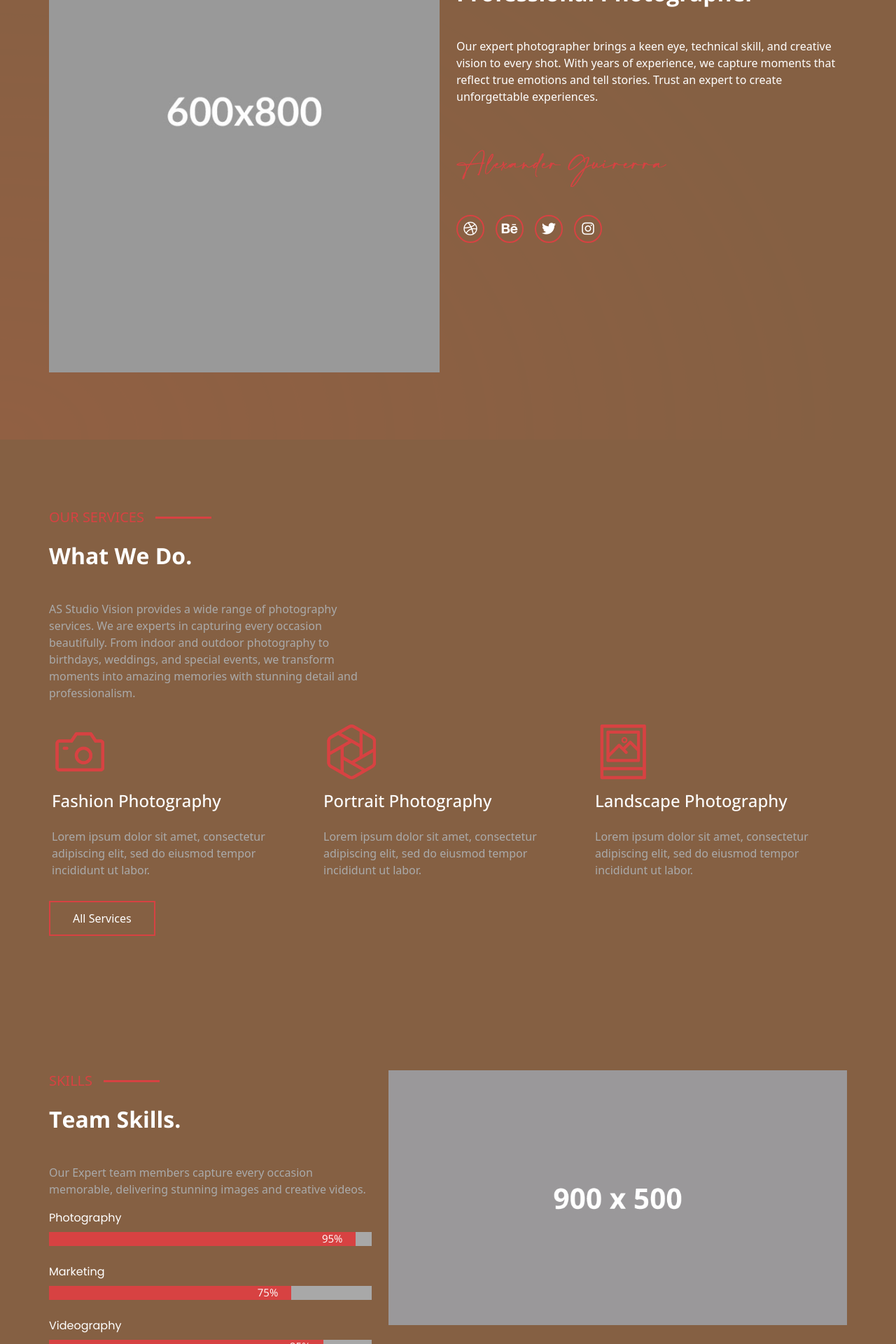
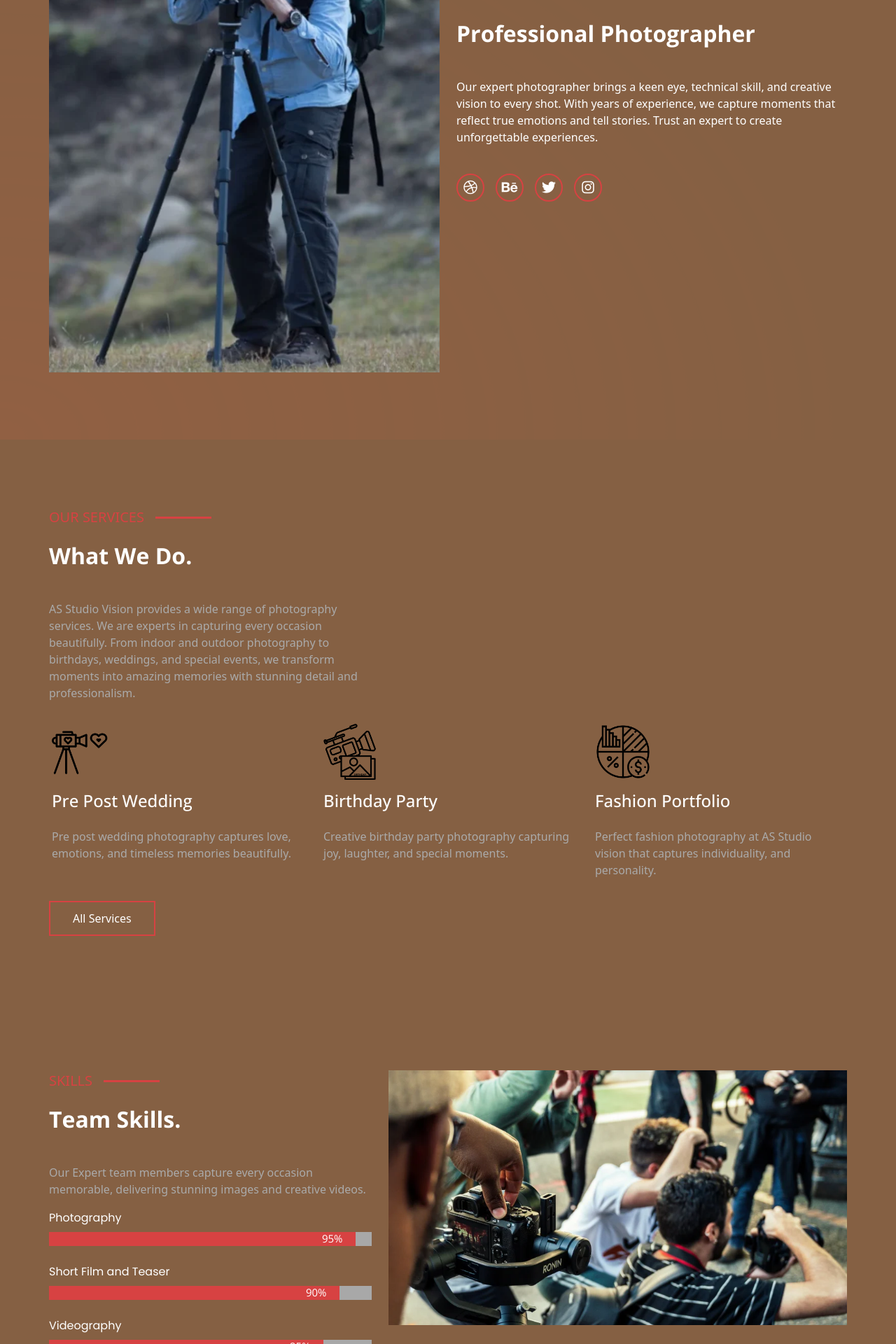
Before and after one commit to PrathyushaJetti/studio-vision, a PHP site: page /studio-vision/about_company.php in a window 1280 px wide. Shown: the part 720-2640 px from the top of the page at 70% size. Run offline with PHP 8.4, Linux system fonts and the light colour scheme.

Commit message:
images-upload

```diff
--- a/about_company.php
+++ b/about_company.php
@@ -10,7 +10,7 @@ include('includes/header.php')
 
  ?>
     <main>
-        <section class="section position-relative" style="background-image: url(image/dummy-img-1920x900.jpg);">
+        <section class="section position-relative" style="background-image: url(img/about-banner.webp);" alt="about-banner">
             <div class="r-container">
                 <div class="overlay-2"></div>
                 <div class="position-relative" style="z-index: 2;">
@@ -36,17 +36,17 @@ include('includes/header.php')
                 <div class="position-relative" style="z-index: 2;">
                     <div class="row row-cols-1 row-cols-lg-2">
                         <div class="col">
-                            <img src="image/dummy-img-600x800.jpg" alt="" class="img-fluid">
+                            <img src="img/about-image.webp" alt="about-picture" class="img-fluid">
                         </div>
                         <div class="col">
                             <div class="d-flex flex-column justify-content-center gap-3 h-100">
 
                                 <h4 class="text-title text-white fw-bold font-1 lh-1">Professional Photographer</h4>
                                 <p class="text-white f-18 text-font my-4">Our expert photographer brings a keen eye, technical skill, and creative vision to every shot. With years of experience, we capture moments that reflect true emotions and tell stories. Trust an expert to create unforgettable experiences.
+
+
                                 </p>
-                                <div class="my-4">
-                                    <img src="image/TTD.png" alt="" class="img-fluid" style="max-width: 300px;">
-                                </div>
+
                                 <div class="d-flex flex-row gap-3 ">
                                     <a type="button" href=""
                                         class="social-item p-2 d-flex align-items-center justify-content-center">
@@ -86,37 +86,34 @@ include('includes/header.php')
                     <div class="row row-cols-1 row-cols-lg-3">
                         <div class="col px-3">
                             <div class="d-flex flex-column gap-3">
-                                <img src="image/icon-1.png" alt="" srcset="" class="img-fluid img-icon">
-                                <h5 class="text-white font-1">Fashion Photography</h5>
+                                <img src="img/pre-wedding-icon.webp" alt="pre wedding" srcset="" class="img-fluid img-icon">
+                                <h5 class="text-white font-1"> Pre Post Wedding </h5>
                                 <p class="text-gray">
-                                    Lorem ipsum dolor sit amet, consectetur adipiscing elit, sed do eiusmod tempor
-                                    incididunt ut labor.
+                                Pre post wedding photography captures love, emotions, and timeless memories beautifully.
                                 </p>
                             </div>
                         </div>
                         <div class="col px-3">
                             <div class="d-flex flex-column gap-3">
-                                <img src="image/icon-2.png" alt="" srcset="" class="img-fluid img-icon">
-                                <h5 class="text-white font-1">Portrait Photography</h5>
+                                <img src="img/birthday-icon.webp" alt="birthday" srcset="" class="img-fluid img-icon">
+                                <h5 class="text-white font-1"> Birthday Party </h5>
                                 <p class="text-gray">
-                                    Lorem ipsum dolor sit amet, consectetur adipiscing elit, sed do eiusmod tempor
-                                    incididunt ut labor.
+                                Creative birthday party photography capturing joy, laughter, and special moments.
                                 </p>
                             </div>
                         </div>
                         <div class="col px-3">
                             <div class="d-flex flex-column gap-3">
-                                <img src="image/icon-3.png" alt="" srcset="" class="img-fluid img-icon">
-                                <h5 class="text-white font-1">Landscape Photography</h5>
+                                <img src="img/fashion-icon-2.webp" alt="fashion"  srcset="" class="img-fluid img-icon">
+                                <h5 class="text-white font-1"> Fashion Portfolio </h5>
                                 <p class="text-gray">
-                                    Lorem ipsum dolor sit amet, consectetur adipiscing elit, sed do eiusmod tempor
-                                    incididunt ut labor.
+                                Perfect fashion photography at AS Studio vision that captures individuality, and personality.
                                 </p>
                             </div>
                         </div>
                     </div>
                     <div>
-                        <a href="" type="button">All Services</a>
+                        <a href="services.php" type="button">All Services</a>
                     </div>
                 </div>
         </section>
@@ -139,8 +136,8 @@ include('includes/header.php')
                                     </div>
                                 </div>
                             </div>
-                            <div class="r-progress w-100" style="--value:75;">
-                                <span class="text-white font-2">Marketing</span>
+                            <div class="r-progress w-100" style="--value:90;">
+                                <span class="text-white font-2">Short Film and Teaser</span>
                                 <div class="progress-container mt-2">
                                     <div class="r-progress-bar percentage-label">
                                         <div class="progress-value"></div>
@@ -155,7 +152,7 @@ include('includes/header.php')
                                     </div>
                                 </div>
                             </div>
-                            <div class="r-progress w-100" style="--value:80;">
+                            <div class="r-progress w-100" style="--value:85;">
                                 <span class="text-white font-2">Design</span>
                                 <div class="progress-container mt-2">
                                     <div class="r-progress-bar percentage-label">
@@ -166,13 +163,13 @@ include('includes/header.php')
                         </div>
                     </div>
                     <div class="col col-lg-7">
-                        <img src="image/dummy-img-900x500.jpg" alt="" class="img-fluid">
+                        <img src="img/team-skills.webp" alt="" class="img-fluid">
                     </div>
                 </div>
             </div>
         </section>
 
-        <section class="section">
+        <!-- <section class="section">
             <div class="r-container">
                 <div class="divider mb-4">
                     <span class="accent-color fs-5 me-3">WE ARE CODAGRAPH</span>
@@ -268,7 +265,7 @@ include('includes/header.php')
                     </div>
                 </div>
             </div>
-        </section>
+        </section> -->
 
         <section class="py-5 position-relative">
             <div class="r-container">
--- a/includes/header.php
+++ b/includes/header.php
@@ -157,12 +157,12 @@ define('ROOT_PATH', 'http://localhost/studio-vision/');
     </ul>
 
                             <li class="nav-item dropdown">
-                                <a class="nav-link" href="contact.php" role="button" data-bs-toggle="dropdown"
+                                <a class="nav-link" href="<?= ROOT_PATH ?>contact.php" role="button" data-bs-toggle="dropdown"
                                     data-bs-auto-close="outside" aria-expanded="false">
                                     Contact Us
                                 </a>
                                 <ul class="dropdown-menu">
-                                    <li><a class="dropdown-item" href="contact.php">Contact Us</a>
+                                    <li><a class="dropdown-item" href="<?= ROOT_PATH ?>contact.php">Contact Us</a>
                                     </li>
                                     <!-- <li><a class="dropdown-item" href="about_personal.html">About Personal</a></li> -->
                                 </ul>
--- a/services.php
+++ b/services.php
@@ -2,7 +2,7 @@
     <!-- End Header -->
 
     <main>
-        <section class="section position-relative" style="background-image: url(image/dummy-img-1920x900.jpg);">
+        <section class="section position-relative" style="background-image: url(img/services-banner.webp);">
             <div class="r-container">
                 <div class="overlay-2"></div>
                 <div class="position-relative" style="z-index: 2;">
```
Also changed, not shown: contact.php (+5 -8 lines), index.php (+9 -34 lines), services/wedding.php (+14 -14 lines), img/about-banner.webp (added), img/about-image.webp (added), img/services-banner.webp (added), img/team-skills.webp (added), img/testimonial-1.webp (added), img/testimonial-2.webp (added), img/testimonial-3.webp (added), img/wedding-banner.webp (added), img/wedding-sevice-1.webp (added), img/wedding-sevice-3.webp (added), img/wedding-sevice-4.webp (added), 3 more files.
